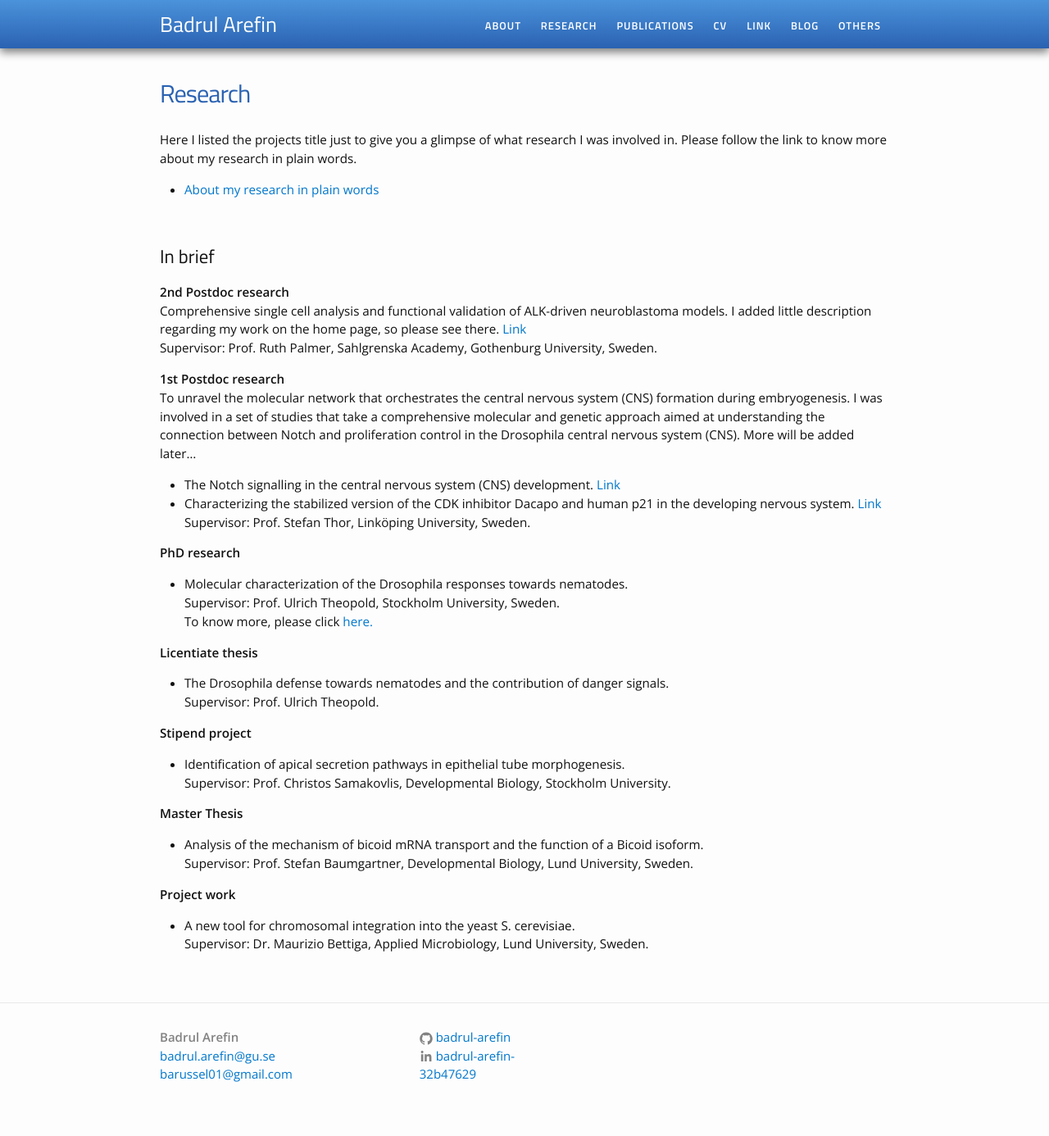
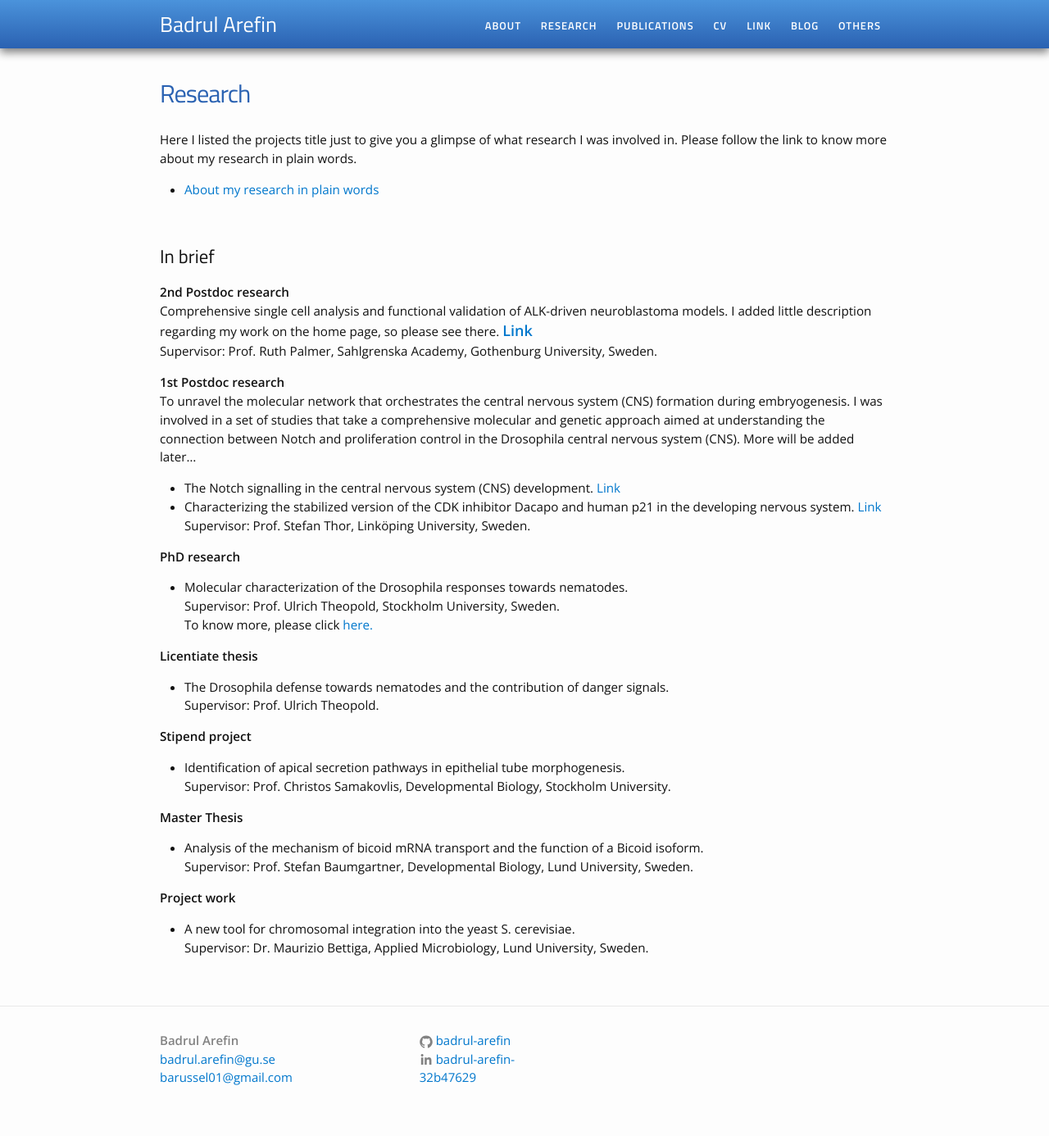
Before and after one commit to Badrul-Arefin/badrul-arefin.github.io, a Jekyll site: the page built from research.md, in a window 1280 px wide. Shown: the whole page at 82% size. Built offline with Jekyll 4.4.1, drawn with Linux system fonts in a browser that asks for light colours.

Commit message:
Update research.md

```diff
--- a/research.md
+++ b/research.md
@@ -10,7 +10,7 @@ Here I listed the projects title just to give you a glimpse of what research I w
 <h2>In brief</h2>
 
 <b> 2nd Postdoc research</b><br>
-Comprehensive single cell analysis and functional validation of ALK-driven neuroblastoma models. I added little description regarding my work on the home page, so please see there. <a href="https://badrul-arefin.github.io/">Link</a> <br>Supervisor: Prof. Ruth Palmer, Sahlgrenska Academy, Gothenburg University, Sweden. <br>
+Comprehensive single cell analysis and functional validation of ALK-driven neuroblastoma models. I added little description regarding my work on the home page, so please see there. <a href="https://badrul-arefin.github.io/" style="font-weight:bold; font-size:18px;" >Link</a> <br>Supervisor: Prof. Ruth Palmer, Sahlgrenska Academy, Gothenburg University, Sweden. <br>
 
 
 <b> 1st Postdoc research</b><br>
```
